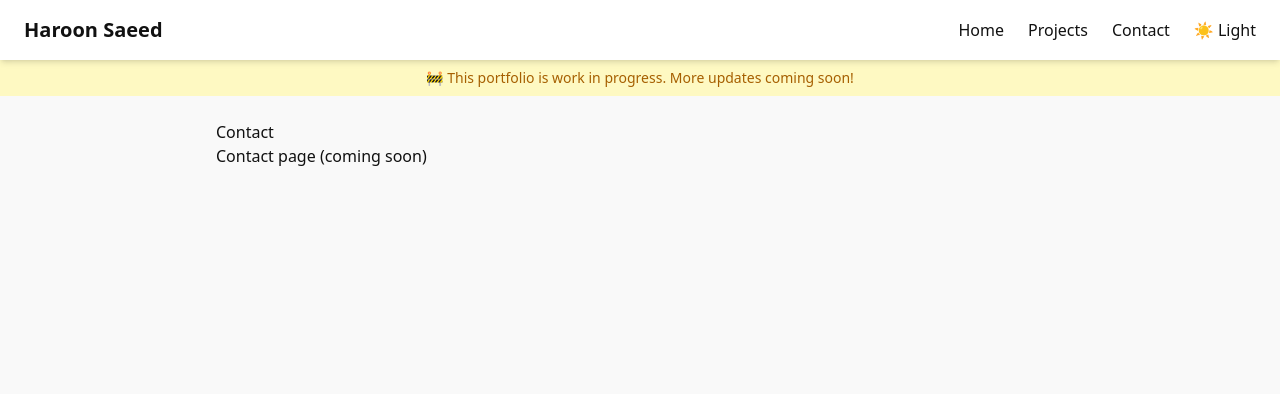
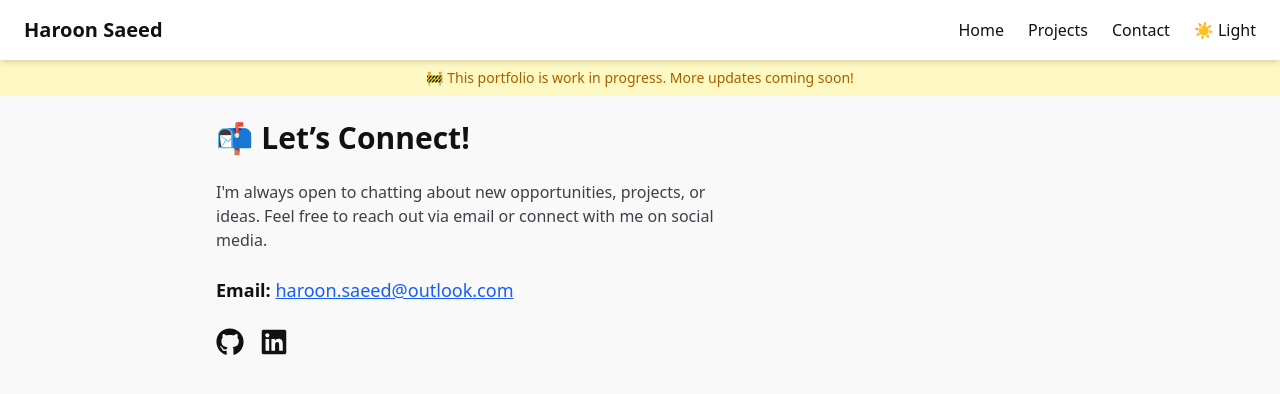
Before and after one commit to haroon-code-hub/my-portfolio, a Next.js app: page /contact in a window 1280 px wide. Shown: the top 394 px of the page. Built offline with nearby package versions, Linux system fonts and the light colour scheme.

Commit message:
Update contact form with socials and email

```diff
--- a/app/contact/page.tsx
+++ b/app/contact/page.tsx
@@ -1,8 +1,41 @@
+import { FaGithub, FaLinkedin } from "react-icons/fa";
+
 export default function Contact() {
   return (
-    <div>
-      <h1>Contact</h1>
-      <p>Contact page (coming soon)</p>
-    </div>
+    <section className="space-y-6">
+      <h2 className="text-3xl font-bold">📬 Let’s Connect!</h2>
+
+      <p className="text-zinc-700 dark:text-zinc-300 max-w-lg">
+        I'm always open to chatting about new opportunities, projects, or ideas.
+        Feel free to reach out via email or connect with me on social media.
+      </p>
+
+      <div className="text-lg">
+        <span className="font-semibold">Email:</span>{" "}
+        <a
+          href="mailto:haroon.saeed@outlook.com"
+          className="text-blue-600 dark:text-blue-400 underline"
+        >
+          haroon.saeed@outlook.com
+        </a>
+      </div>
+
+      <div className="flex gap-4">
+        <a
+          href="https://github.com/haroon-code-hub"
+          target="_blank"
+          rel="noopener noreferrer"
+        >
+          <FaGithub size={28} />
+        </a>
+        <a
+          href="https://www.linkedin.com/in/haroonsae/"
+          target="_blank"
+          rel="noopener noreferrer"
+        >
+          <FaLinkedin size={28} />
+        </a>
+      </div>
+    </section>
   );
 }
```
